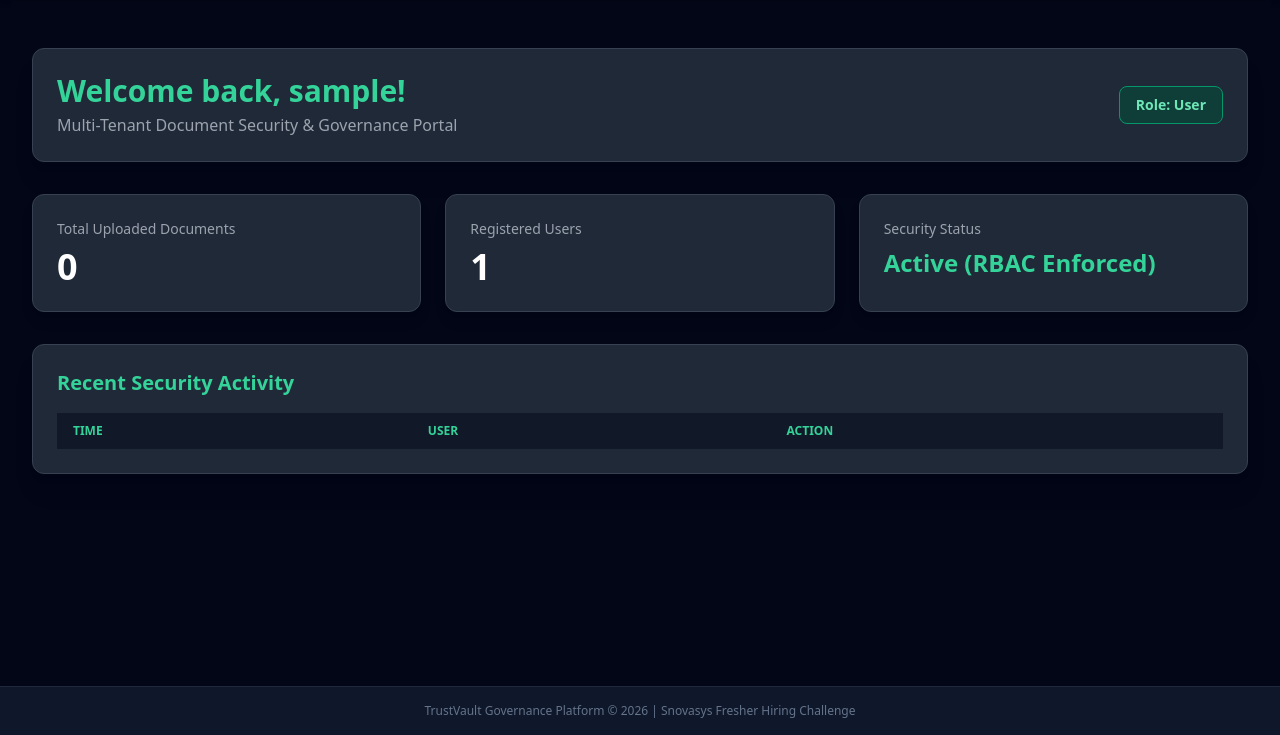
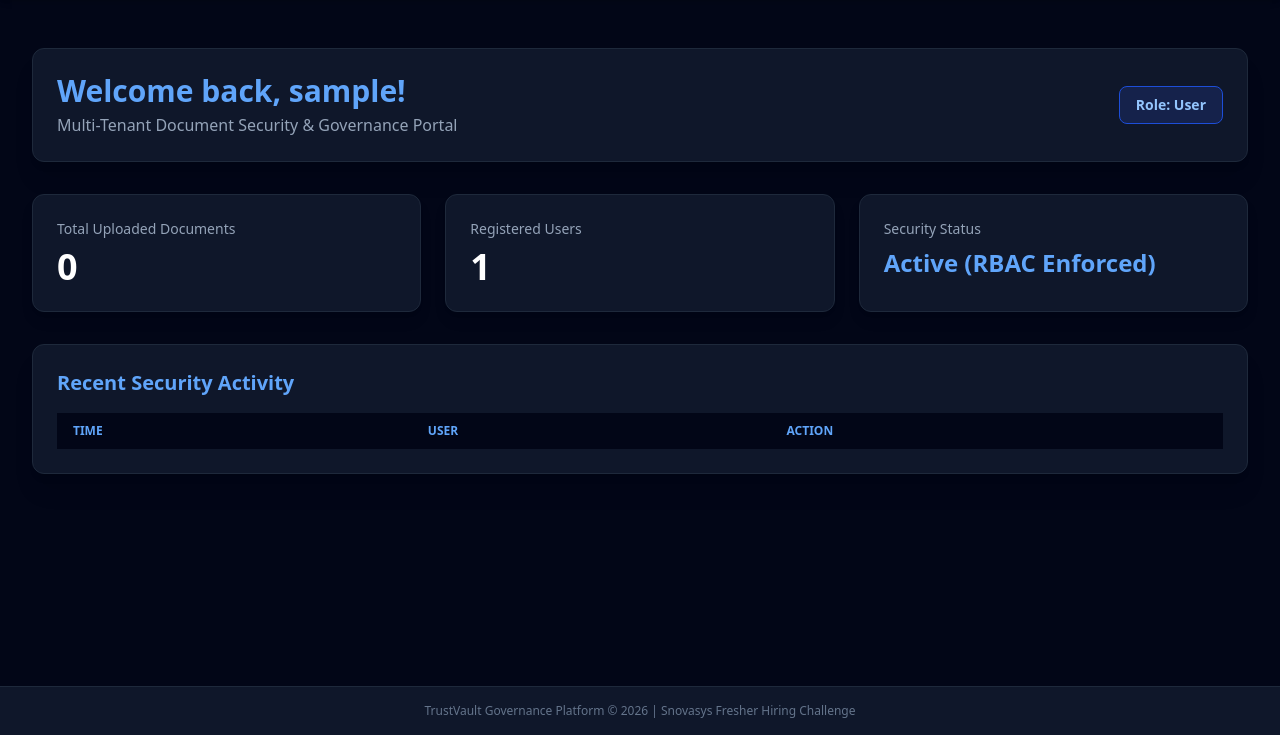
Before and after one commit to JanapatiDivyaSaranya/TrustVault, a Flask app: page /dashboard in a window 1280 px wide. Shown: the part 65-800 px from the top of the page. Run offline with Flask 3, Linux system fonts and the light colour scheme; the visitor is signed in with stand-in values (Sample User, id 1); data comes from the database, SQL or seed files in the repository; data that the repository does not hold is empty; some libraries are stand-ins or nearby versions.

Commit message:
Update all interior templates to Slate and Blue theme

```diff
--- a/templates/dashboard.html
+++ b/templates/dashboard.html
@@ -4,57 +4,54 @@
 
 {% block content %}
 <div class="space-y-8">
-    <!-- Welcome Header -->
-    <div class="bg-gray-800 p-6 rounded-xl border border-gray-700 shadow-xl flex justify-between items-center">
+    <div class="bg-slate-900 p-6 rounded-xl border border-slate-800 shadow-xl flex justify-between items-center">
         <div>
-            <h1 class="text-3xl font-bold text-emerald-400">Welcome back, {{ current_user.username }}!</h1>
-            <p class="text-gray-400 mt-1">Multi-Tenant Document Security & Governance Portal</p>
+            <h1 class="text-3xl font-bold text-blue-400">Welcome back, {{ current_user.username }}!</h1>
+            <p class="text-slate-400 mt-1">Multi-Tenant Document Security & Governance Portal</p>
         </div>
-        <span class="px-4 py-2 bg-emerald-900/60 border border-emerald-600 text-emerald-300 font-semibold rounded-lg text-sm">
+        <span class="px-4 py-2 bg-blue-950/80 border border-blue-700 text-blue-300 font-semibold rounded-lg text-sm">
             Role: {{ current_user.role|capitalize }}
         </span>
     </div>
 
-    <!-- Metrics Cards -->
     <div class="grid grid-cols-1 md:grid-cols-3 gap-6">
-        <div class="bg-gray-800 p-6 rounded-xl border border-gray-700 shadow-lg">
-            <h3 class="text-gray-400 text-sm font-medium">Total Uploaded Documents</h3>
+        <div class="bg-slate-900 p-6 rounded-xl border border-slate-800 shadow-lg">
+            <h3 class="text-slate-400 text-sm font-medium">Total Uploaded Documents</h3>
             <p class="text-4xl font-extrabold text-white mt-2">{{ total_docs }}</p>
         </div>
-        <div class="bg-gray-800 p-6 rounded-xl border border-gray-700 shadow-lg">
-            <h3 class="text-gray-400 text-sm font-medium">Registered Users</h3>
+        <div class="bg-slate-900 p-6 rounded-xl border border-slate-800 shadow-lg">
+            <h3 class="text-slate-400 text-sm font-medium">Registered Users</h3>
             <p class="text-4xl font-extrabold text-white mt-2">{{ total_users }}</p>
         </div>
-        <div class="bg-gray-800 p-6 rounded-xl border border-gray-700 shadow-lg">
-            <h3 class="text-gray-400 text-sm font-medium">Security Status</h3>
-            <p class="text-2xl font-bold text-emerald-400 mt-2">Active (RBAC Enforced)</p>
+        <div class="bg-slate-900 p-6 rounded-xl border border-slate-800 shadow-lg">
+            <h3 class="text-slate-400 text-sm font-medium">Security Status</h3>
+            <p class="text-2xl font-bold text-blue-400 mt-2">Active (RBAC Enforced)</p>
         </div>
     </div>
 
-    <!-- Recent Audit Logs Preview -->
-    <div class="bg-gray-800 p-6 rounded-xl border border-gray-700 shadow-xl">
+    <div class="bg-slate-900 p-6 rounded-xl border border-slate-800 shadow-xl">
         <div class="flex justify-between items-center mb-4">
-            <h2 class="text-xl font-bold text-emerald-400">Recent Security Activity</h2>
+            <h2 class="text-xl font-bold text-blue-400">Recent Security Activity</h2>
             {% if current_user.role == 'admin' %}
-            <a href="{{ url_for('audit_logs') }}" class="text-xs text-emerald-400 hover:underline font-semibold">View All Logs &rarr;</a>
+            <a href="{{ url_for('audit_logs') }}" class="text-xs text-blue-400 hover:underline font-semibold">View All Logs &rarr;</a>
             {% endif %}
         </div>
 
         <div class="overflow-x-auto">
-            <table class="w-full text-left text-sm text-gray-300">
-                <thead class="bg-gray-900 text-emerald-400 uppercase text-xs">
+            <table class="w-full text-left text-sm text-slate-300">
+                <thead class="bg-slate-950 text-blue-400 uppercase text-xs">
                     <tr>
                         <th class="py-2.5 px-4">Time</th>
                         <th class="py-2.5 px-4">User</th>
                         <th class="py-2.5 px-4">Action</th>
                     </tr>
                 </thead>
-                <tbody class="divide-y divide-gray-700">
+                <tbody class="divide-y divide-slate-800">
                     {% for log in logs %}
-                    <tr>
-                        <td class="py-2.5 px-4 font-mono text-xs text-gray-400">{{ log.timestamp.strftime('%H:%M:%S') }}</td>
+                    <tr class="hover:bg-slate-800/50">
+                        <td class="py-2.5 px-4 font-mono text-xs text-slate-400">{{ log.timestamp.strftime('%H:%M:%S') }}</td>
                         <td class="py-2.5 px-4 font-semibold text-white">{{ log.username }}</td>
-                        <td class="py-2.5 px-4 text-gray-200">{{ log.action }}</td>
+                        <td class="py-2.5 px-4 text-slate-200">{{ log.action }}</td>
                     </tr>
                     {% endfor %}
                 </tbody>
```
Also changed, not shown: templates/logs.html (+8 -8 lines), templates/my_documents.html (+13 -32 lines), templates/upload.html (+9 -9 lines).
